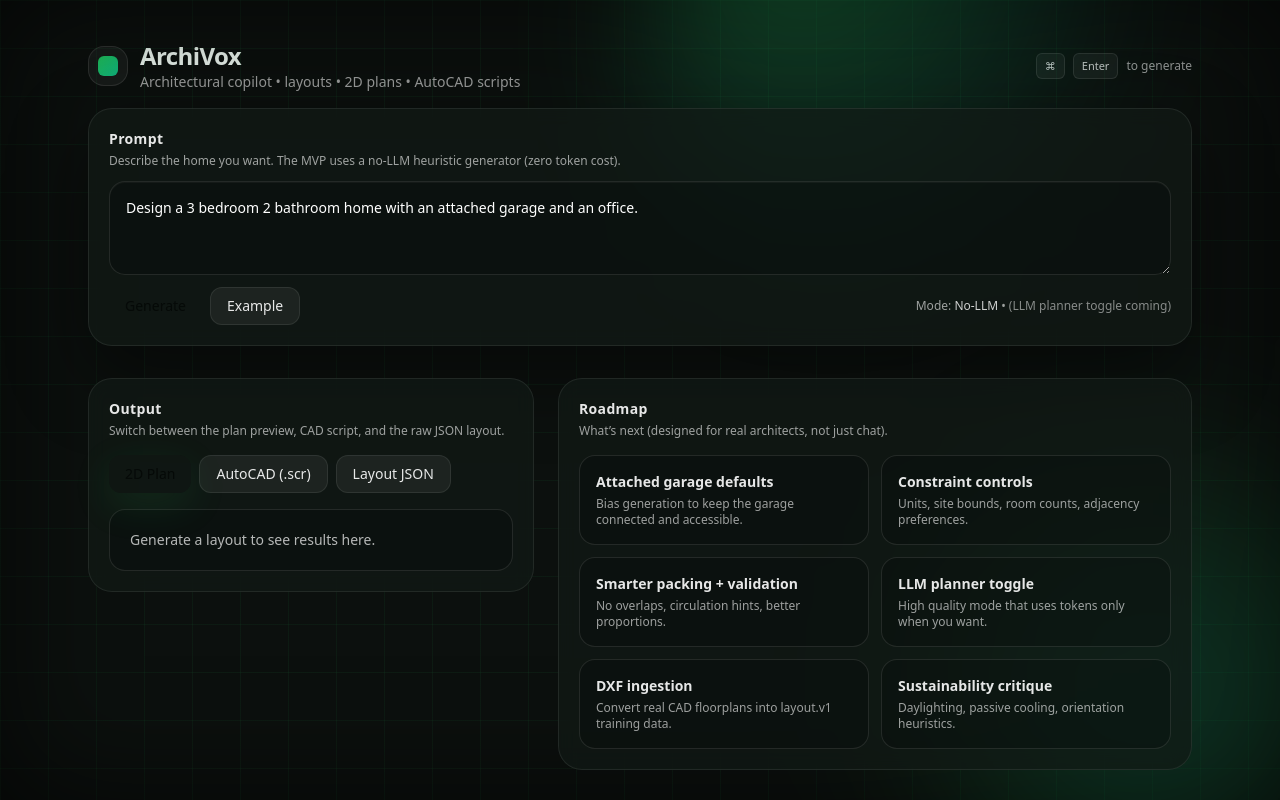
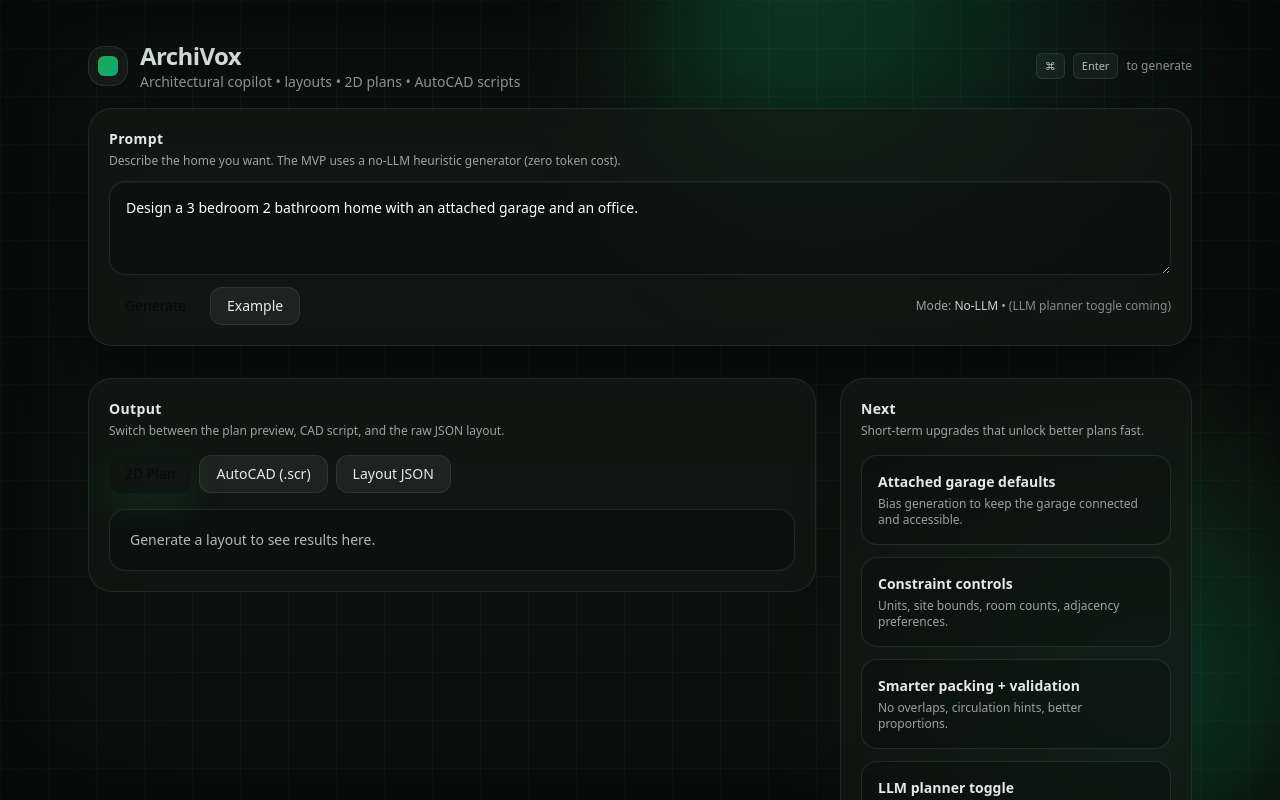
Before and after one commit to Jakelandry000/archivox-vercel-server, a Next.js app in the folder apps/web/: page / in a window 1280 px wide. Shown: the top 800 px of the page. Built offline with nearby package versions, Linux system fonts and the light colour scheme.

Commit message:
ui: make plan preview bigger and simplify layout

```diff
--- a/apps/web/src/app/page.tsx
+++ b/apps/web/src/app/page.tsx
@@ -137,7 +137,7 @@ export default function Home() {
 
         {/* Output */}
         <div className="mt-8 grid grid-cols-1 gap-6 lg:grid-cols-12">
-          <div className="lg:col-span-5">
+          <div className="lg:col-span-8">
             <div className="glass rounded-3xl p-5">
               <SectionTitle
                 title="Output"
@@ -153,11 +153,13 @@ export default function Home() {
                   ) : null}
 
                   {result && !result.error && tab === 'plan' ? (
-                    <div className="rounded-2xl border border-white/10 bg-black/20 p-3 overflow-auto">
-                      <div
-                        className="min-w-[520px]"
-                        dangerouslySetInnerHTML={{ __html: result.svg }}
-                      />
+                    <div className="rounded-2xl border border-white/10 bg-black/20 p-4 overflow-auto">
+                      <div className="rounded-xl bg-white p-4">
+                        <div
+                          className="min-w-[860px] min-h-[520px]"
+                          dangerouslySetInnerHTML={{ __html: result.svg }}
+                        />
+                      </div>
                     </div>
                   ) : null}
 
@@ -177,11 +179,11 @@ export default function Home() {
             </div>
           </div>
 
-          <div className="lg:col-span-7">
+          <div className="lg:col-span-4">
             <div className="glass rounded-3xl p-5">
-              <SectionTitle title="Roadmap" subtitle="What’s next (designed for real architects, not just chat)." />
+              <SectionTitle title="Next" subtitle="Short-term upgrades that unlock better plans fast." />
 
-              <div className="mt-4 grid grid-cols-1 gap-3 sm:grid-cols-2">
+              <div className="mt-4 grid grid-cols-1 gap-3">
                 {[
                   {
                     title: 'Attached garage defaults',
```
